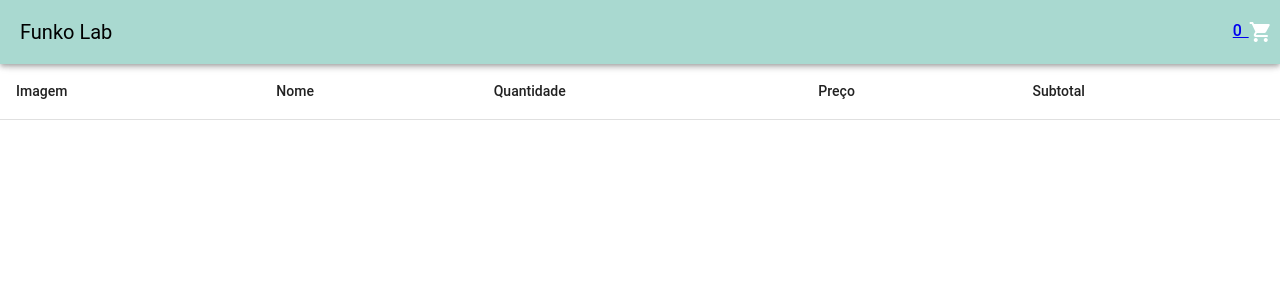
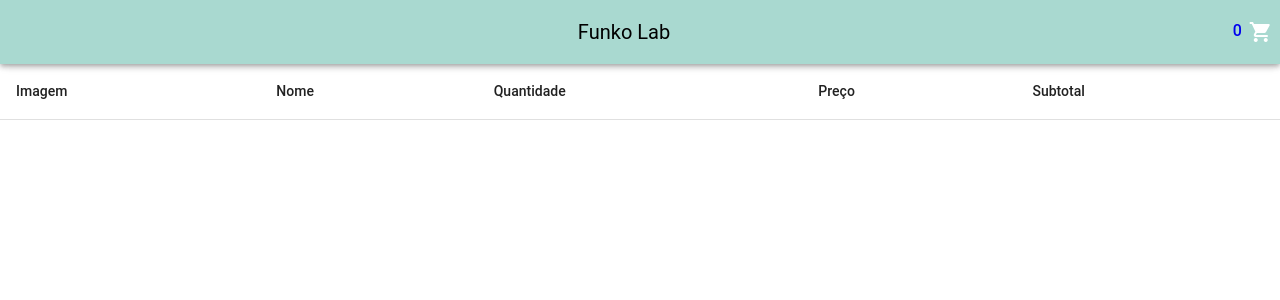
Before and after one commit to GabrielmValadao/Projeto_Vendas_Online, a Vue app in the folder projeto de vendas online/: page /Carrinho in a window 1280 px wide. Shown: the top 300 px of the page. Built offline with nearby package versions, Linux system fonts and the light colour scheme.

Commit message:
finaliza estilização e codigo

```diff
--- a/projeto de vendas online/src/App.vue
+++ b/projeto de vendas online/src/App.vue
@@ -16,3 +16,14 @@
       </v-main>
     </v-layout>
   </template>
+
+  <style scoped>
+.titulo {
+    display: flex;
+    justify-content: center;
+}
+
+    a {
+        text-decoration: none;
+    }
+</style>
--- a/projeto de vendas online/src/views/Kart/Kart.vue
+++ b/projeto de vendas online/src/views/Kart/Kart.vue
@@ -32,3 +32,7 @@
     </tbody>
   </v-table>
 </template>
+
+<style scoped>
+
+</style>
```
